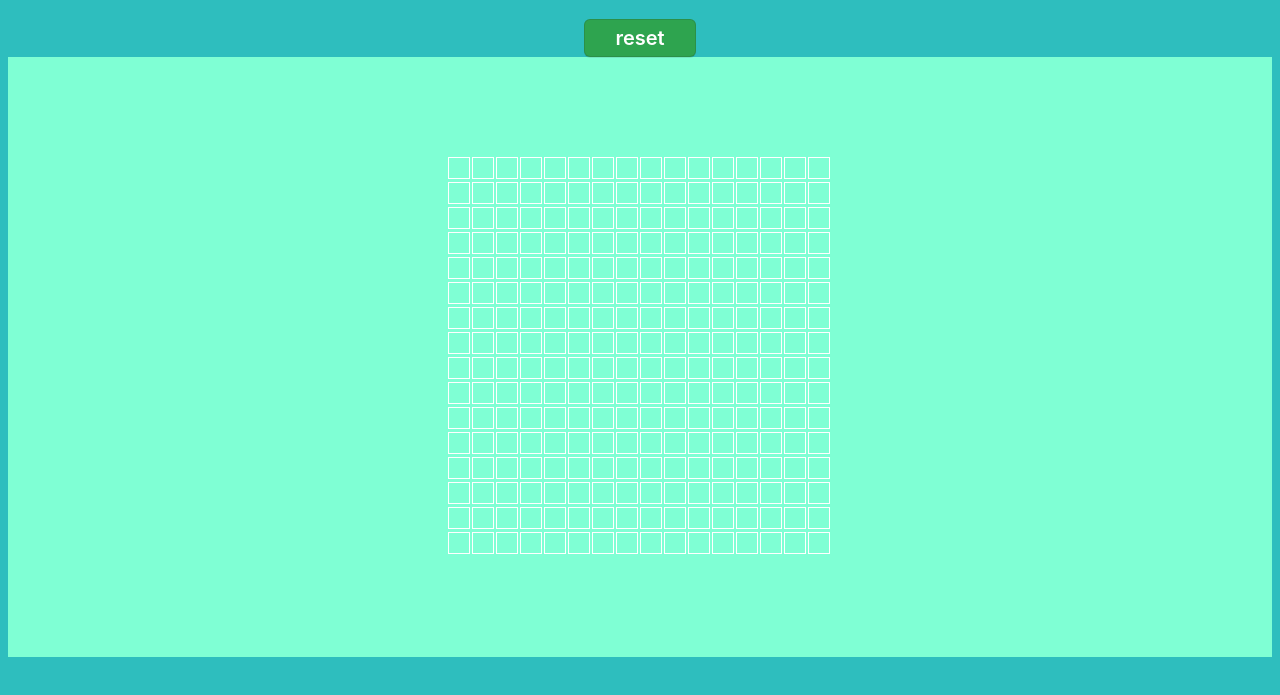
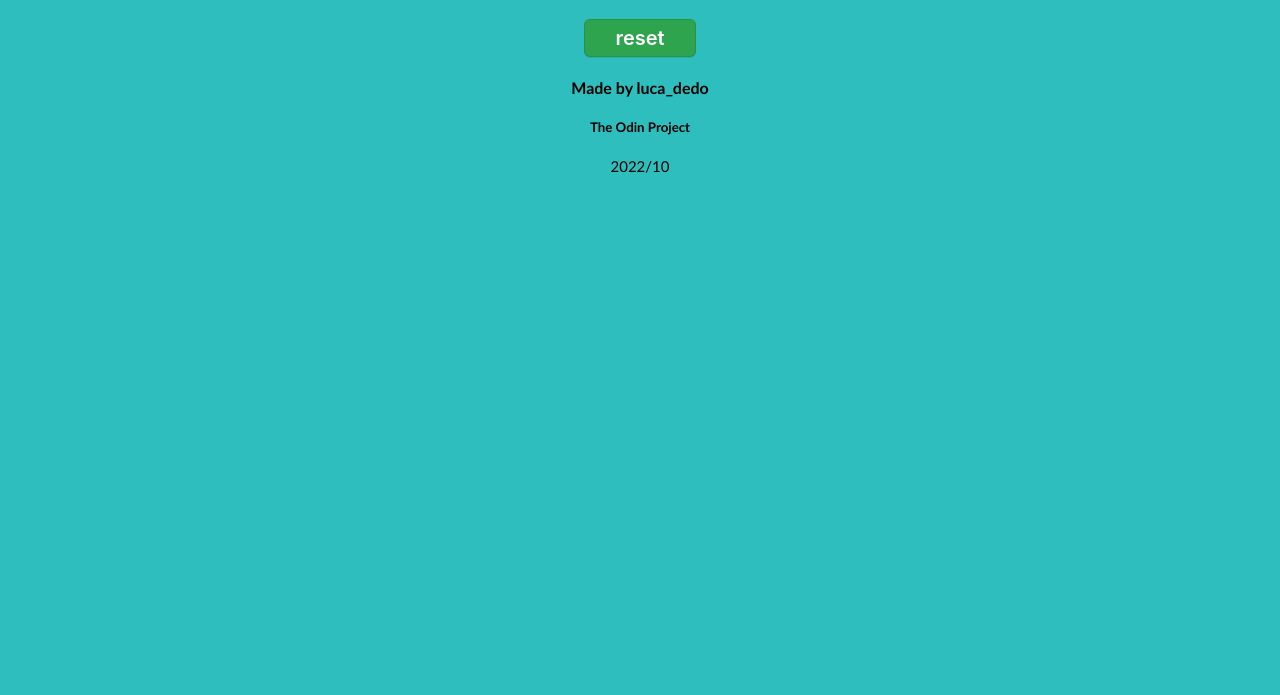
Before and after one commit to lucadedo/Etch-a-Sketch, a plain HTML site: page index.html in a window 1280 px wide. Shown: the part 63-758 px from the top of the page. Drawn offline with Linux system fonts and the light colour scheme.

Commit message:
Changes id and class of the container
class = container , id = gamecontainer
also added a footer

```diff
--- a/index.html
+++ b/index.html
@@ -18,12 +18,16 @@
 
     <button id="btnChangeSquares">reset</button>
 
-    <div id="container"></div>
+    <div class="container" id="gamecontainer"></div>
 
     <script src="script.js"></script>
 </body>
 
 
 
-
+<footer>
+    <h4>Made by luca_dedo</h4>
+    <h5>The Odin Project</h5>
+    <p style="font-size: 15px">2022/10</p>
+</footer>
 </html>
```
